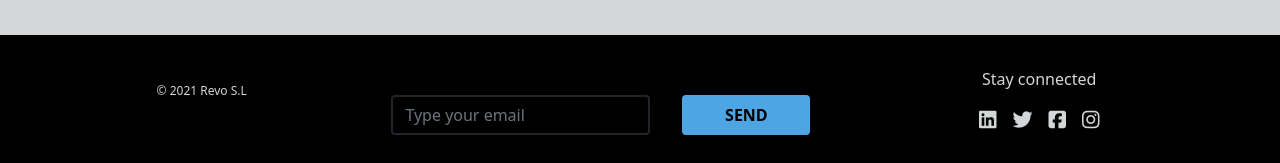
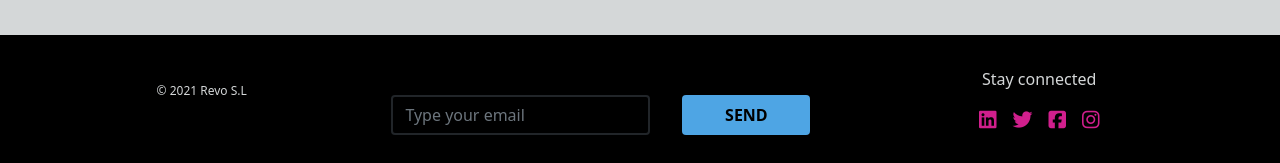
Before and after one commit to ArielisGT/python_grupo1, a Django app: page /pr2/admin/new/vehicle in a window 1280 px wide. Shown: the part 645-808 px from the top of the page. Run offline with Django 3.2, Linux system fonts and the light colour scheme; some libraries are stand-ins or nearby versions.

Commit message:
redirect base url

```diff
--- a/prototype_2/templates/base.html
+++ b/prototype_2/templates/base.html
@@ -64,7 +64,7 @@
         <form class="form-foo">
             <div>
                 <label for="suscribe" class="form-label">Receive special bonus</label>
-                <input type="text" class="form-control bg-transparent border border-dark border-2" id="suscribe"
+                <input type="text" class="form-control bg-transparent border border-dark border-2 white" id="suscribe"
                        placeholder="Type your email">
             </div>
             <button type="submit" class="btn send">SEND</button>
@@ -73,10 +73,10 @@
     <div class="social">
         <p>Stay connected</p>
         <div class="icons">
-            <a href="https://www.linkedin.com/"><i class="fab fa-linkedin fa-lg p-2"></i></a>
-            <a href="https://twitter.com"><i class="fab fa-twitter fa-lg p-2"></i></a>
-            <a href="https://es-es.facebook.com/"><i class="fab fa-facebook-square fa-lg p-2"></i></a>
-            <a href="https://www.instagram.com/"><i class="fab fa-instagram fa-lg p-2"></i></a>
+            <a href="https://www.linkedin.com/"><i class="fab fa-linkedin fa-lg p-2 go"></i></a>
+            <a href="https://twitter.com"><i class="fab fa-twitter fa-lg p-2 go"></i></a>
+            <a href="https://es-es.facebook.com/"><i class="fab fa-facebook-square fa-lg p-2 go"></i></a>
+            <a href="https://www.instagram.com/"><i class="fab fa-instagram fa-lg p-2 go"></i></a>
         </div>
     </div>
 </footer>
--- a/prototype_2/urls.py
+++ b/prototype_2/urls.py
@@ -2,6 +2,9 @@ from django.urls import path
 from . import views
 
 urlpatterns = [
+
+    path('', views.home_redirect),
+
     # admin
     path(
         'admin/vehicle/list/',
--- a/prototype_2/views.py
+++ b/prototype_2/views.py
@@ -9,8 +9,13 @@ from . import logic_client, logic_rent
 import datetime
 
 
+def home_redirect(request):
+    return HttpResponseRedirect("/pr2/home")
+
 # admin: lista de vehículos
 # @login_required
+
+
 def admin_vehicle_list(request):
     # acceso denegado
     # TODO página error 403
--- a/static/CSS/base.css
+++ b/static/CSS/base.css
@@ -66,7 +66,7 @@ footer {
   justify-content: center;
   align-items: flex-end;
   margin: 0 auto;
-    font-size: 1rem;
+  font-size: 1rem;
 }
 .send {
   width: 8rem;
@@ -75,13 +75,14 @@ footer {
   height: 2.5rem;
   font-weight: 600;
   margin-left: 2rem;
-}.
-send:hover {
+}
+.send:hover {
   width: 8rem;
   color: rgb(78, 165, 228);
   background-color: rgb(0, 0, 0);
   height: 2.5rem;
   font-weight: 600;
+  border: 1px solid rgb(78, 165, 228);
   margin-left: 2rem;
 }
 .social {
@@ -100,9 +101,9 @@ send:hover {
   justify-content: center;
   align-items: center;
 }
-.fa-lg {
-  color: rgb(212, 215, 216);
+.go {
+  color: rgb(209, 31, 141);
 }
-fa-lg:hover {
-  color: rgb(78, 165, 228);
+.go:hover {
+  color: rgb(255, 255, 255);
 }
```
